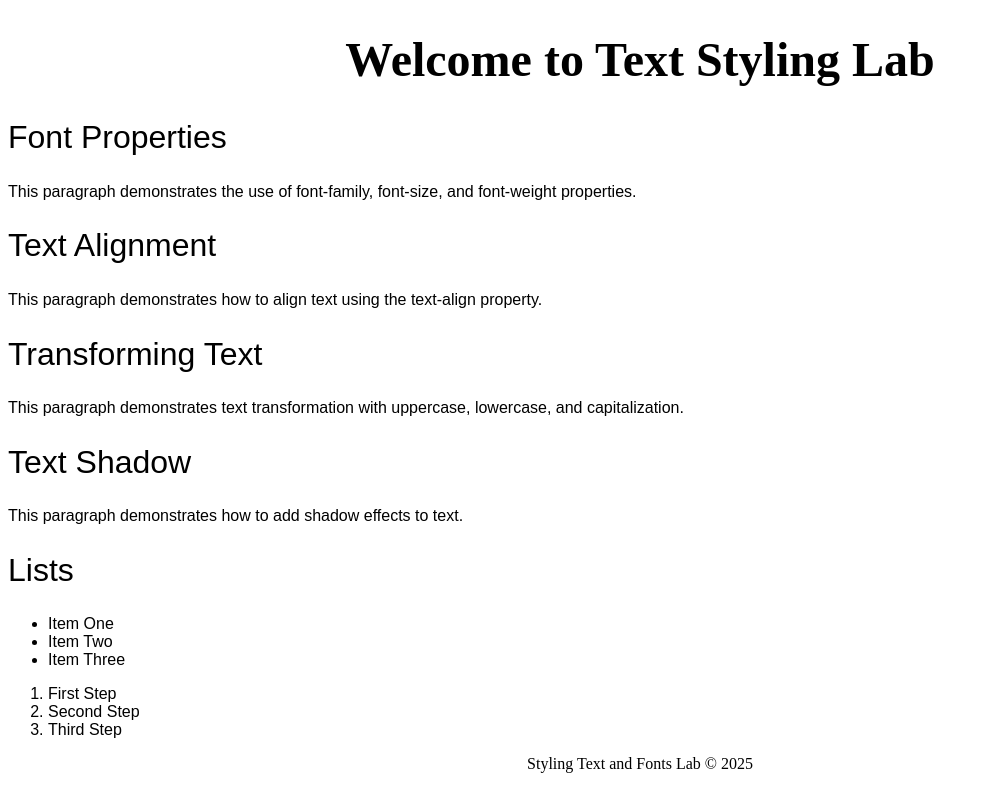
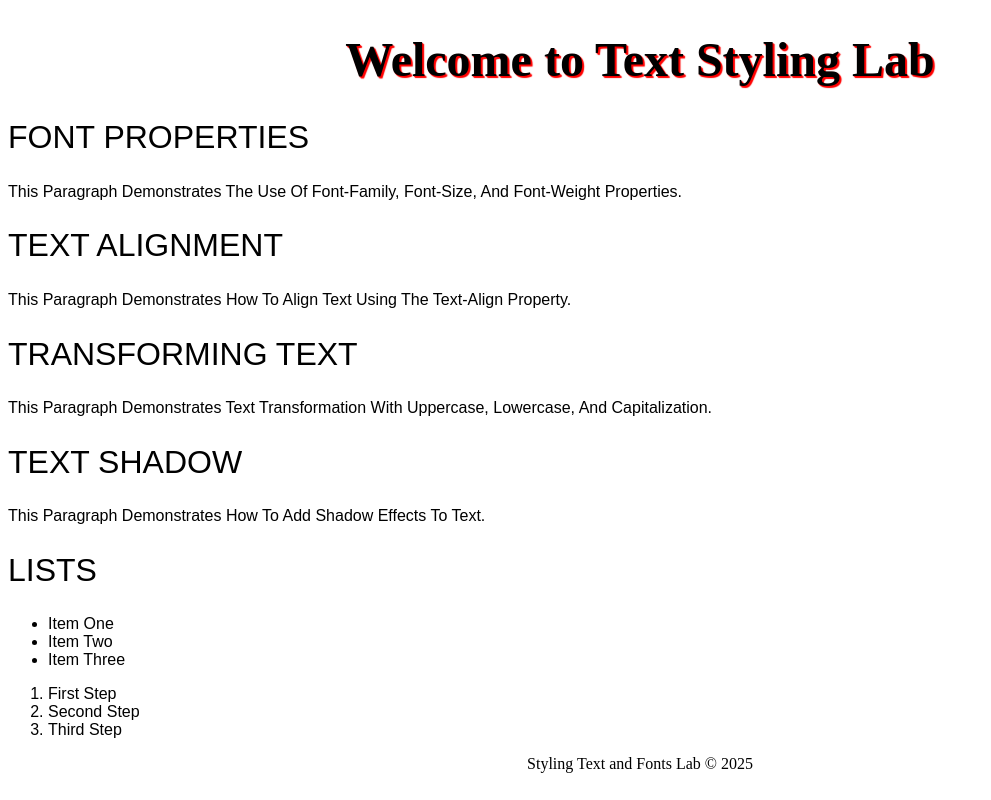
Before and after one commit to taypears/WebProgramming, a plain HTML site: page lab5-text.html in a window 1280 px wide. Shown: the whole page, without its empty margins (0-991 px from the left). Drawn offline with Linux system fonts and the light colour scheme.

Commit message:
Update lab5-text.html some qs

```diff
--- a/lab5-text.html
+++ b/lab5-text.html
@@ -12,15 +12,22 @@
       h1 {/*1b*/
         font-size: 3rem;
         font-weight: bold;
+  			text-shadow:/*4a*/
+    		1px 1px 1px red,
+    		2px 2px 1px red; /*4a*/
        }
 
       h2 {/*1c*/
           font-size: 2rem;
           font-weight: lighter;
+          text-transform: uppercase;/*3a*/
         }
 
       h1, footer { /*2a*/
         text-align: center;
+      }
+			h2 + p {
+        	text-transform: capitalize; /*3b - all have this drop down so will need another identifier*/
       }
 
       /* p {
```
